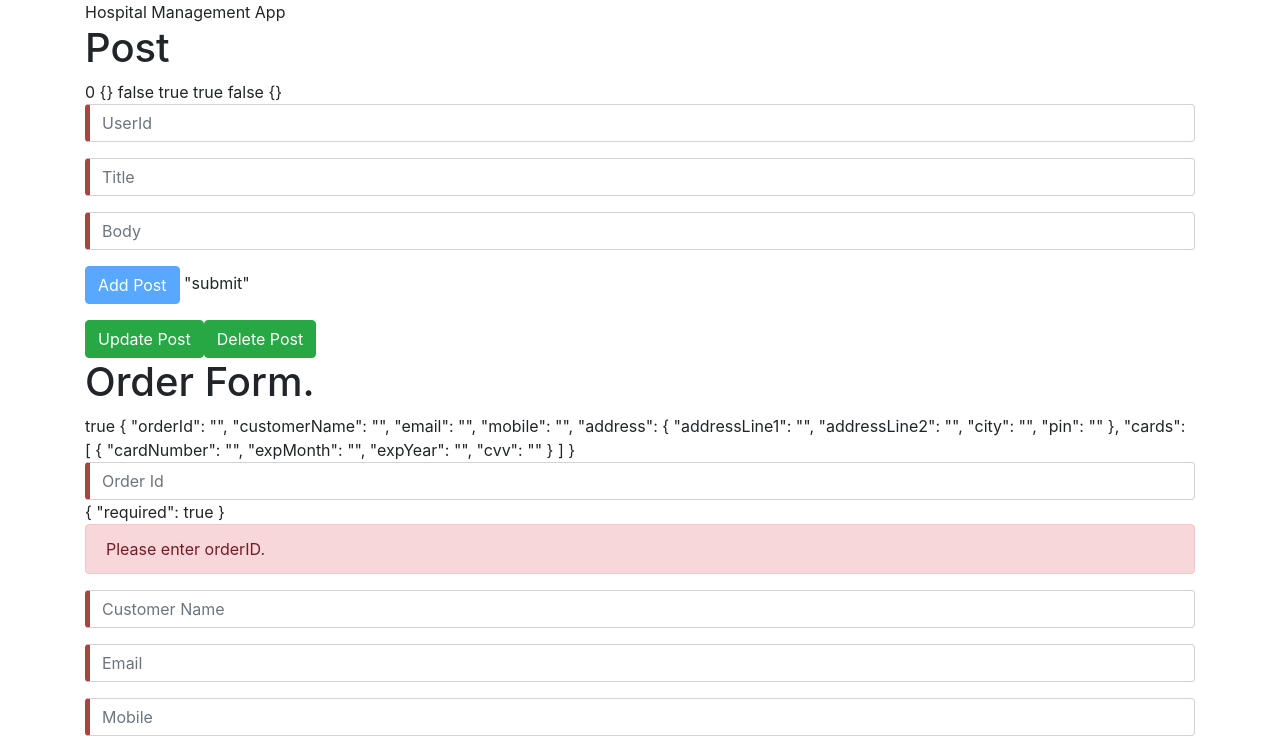
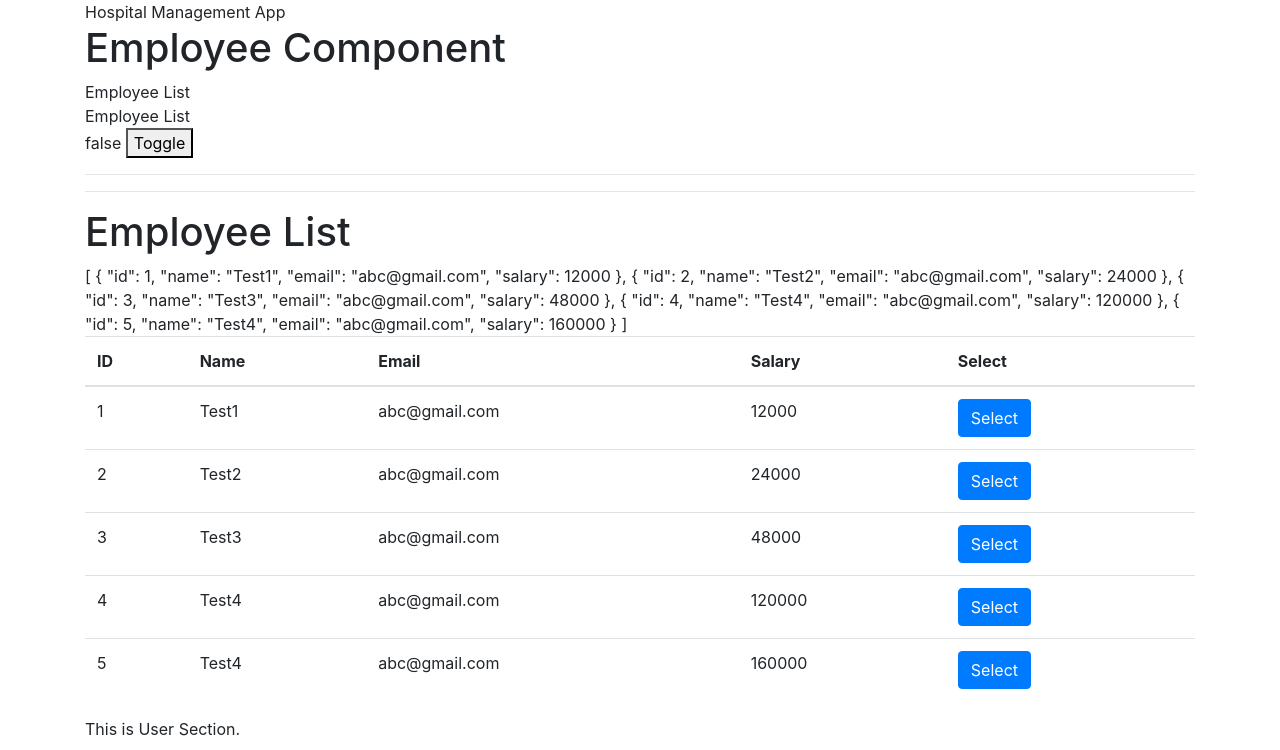
Before and after one commit to himanshujain2121/ClientRepository, an Angular app in the folder ClientRepository/: page /employee in a window 1280 px wide. Shown: the top 750 px of the page. Built offline with nearby package versions, Linux system fonts and the light colour scheme; no server answers.

Commit message:
Added routing Configuration

```diff
--- a/ClientRepository/src/app/app.component.html
+++ b/ClientRepository/src/app/app.component.html
@@ -1,7 +1,8 @@
 <!--The content below is only a placeholder and can be replaced.-->
 <div class="container">
   {{title}}
-  <app-posts></app-posts>
+
+  <!-- <app-posts></app-posts>
   <app-order></app-order>
   <hr>
 
@@ -12,6 +13,6 @@
   <app-employee></app-employee>
   <app-department></app-department>
   <app-books></app-books>
-  <hr>
-
+  <hr> -->
+  <router-outlet></router-outlet>
 </div>
--- a/ClientRepository/src/app/posts/posts.component.html
+++ b/ClientRepository/src/app/posts/posts.component.html
@@ -40,7 +40,7 @@ json }} {{postForm.value | json }}
   </div>
   <div class="form-group">
     <button [disabled]="postForm.invalid" #btnSubmit type="submit" class="btn btn-primary">Add Post</button>
-    {{btnSubmit.type | json}}
+    <!--{{btnSubmit.type | json}} -->
   </div>
 </form>
 <!-- {{postsList | json}} -->
```
Also changed, not shown: ClientRepository/src/app/app.module.ts (+9 -1 lines).
